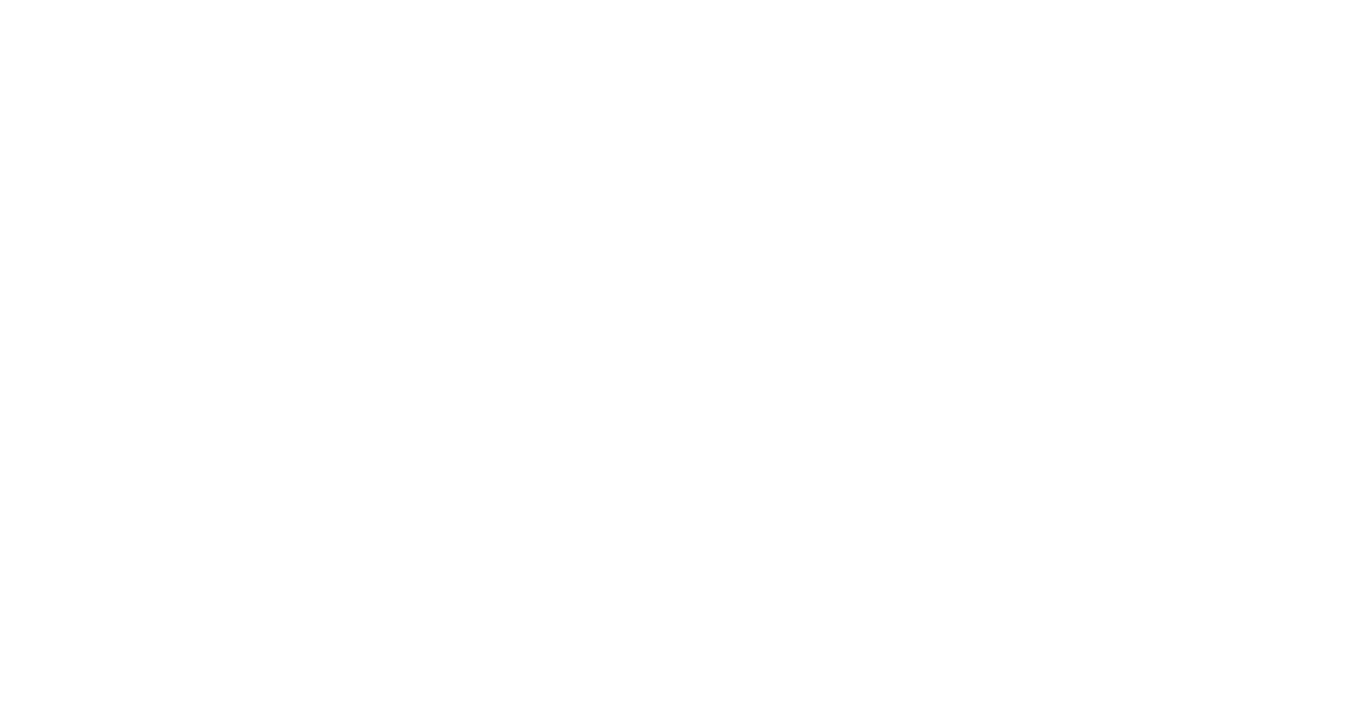
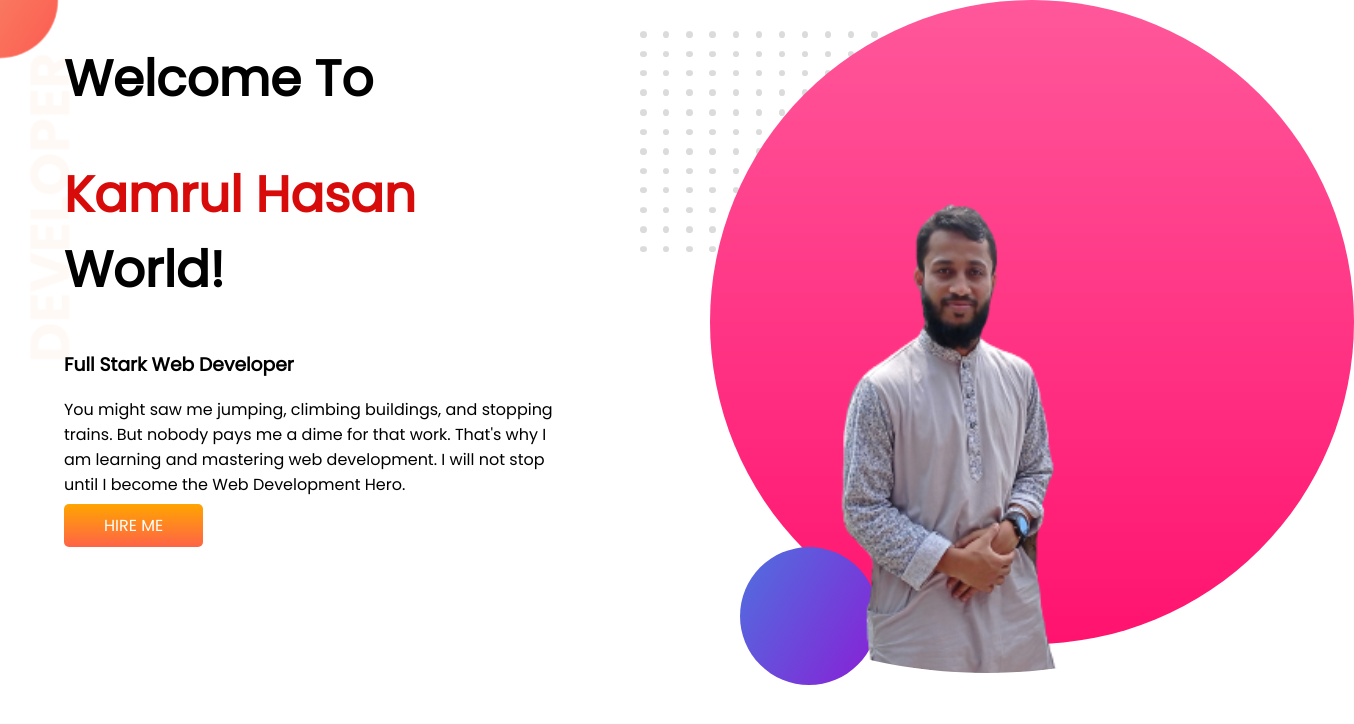
Before and after one commit to kamrul50398/developer-portfolio, a plain HTML site: page index.html in a window 1280 px wide. Shown: the whole page, 1354 px wide, since content can reach past the window. Drawn offline with Linux system fonts and the light colour scheme.

Commit message:
top banner added

```diff
--- a/index.html
+++ b/index.html
@@ -5,9 +5,27 @@
     <meta http-equiv="X-UA-Compatible" content="IE=edge">
     <meta name="viewport" content="width=device-width, initial-scale=1.0">
     <title>Kamrul portfolio</title>
+    <link rel="preconnect" href="https://fonts.googleapis.com">
+<link rel="preconnect" href="https://fonts.gstatic.com" crossorigin>
+<link href="https://fonts.googleapis.com/css2?family=Poppins&display=swap" rel="stylesheet">
     <link rel="stylesheet" href="style.css">
 </head>
 <body>
+<section class="top-banner">
+    <div class="half-widh">
+        <h1>Welcome To</h1>
+    <h1> <span class="orange-color">Kamrul Hasan</span> World!</h1>
+    <h3>Full Stark Web Developer
+    </h3>
+    <p>You might saw me jumping, climbing buildings, and stopping trains. But nobody pays me a dime for that work. That's why I am learning and mastering web development. I will not stop until I become the Web Development Hero.
 
+    </p><a class="link-button" target="_blank" href="https://www.facebook.com/">HIRE ME</a>
+    </div>
+
+   <div class="half-widh">
+    <img src="kamrul3.png" alt="">
+   </div>
+
+</section>
 </body>
 </html>
--- a/style.css
+++ b/style.css
@@ -0,0 +1,32 @@
+body{
+    font-family: 'Poppins', sans-serif;
+    margin: 0;
+}
+h1{
+    font-size: 50px;
+}
+.orange-color{
+    color: rgb(216, 11, 11);
+}
+section{
+    display: flex;
+}
+.half-widh{
+    width: 50%;
+    padding-left: 5%;
+}
+.half-widh image{
+    width: 80%;
+}
+.link-button{
+    text-decoration: none;
+  background-image: linear-gradient(orange,tomato);
+  font-weight: 700px;
+    padding: 10px 40px;
+    color: white;
+border-radius: 5px;
+}
+.top-banner{
+    background-image: url(images/top-banner.png);
+    background-repeat: no-repeat;
+}
```
Also changed, not shown: images/dream-bg.png (added), images/exp-bg.png (added), images/jhankar.png (added), images/jhankar2.png (added), images/my-bg.png (added), images/my-bg2.png (added), images/top-banner.png (added), kamrul11.png (added), kamrul12.png (added), kamrul3.png (added), 1 other file.
